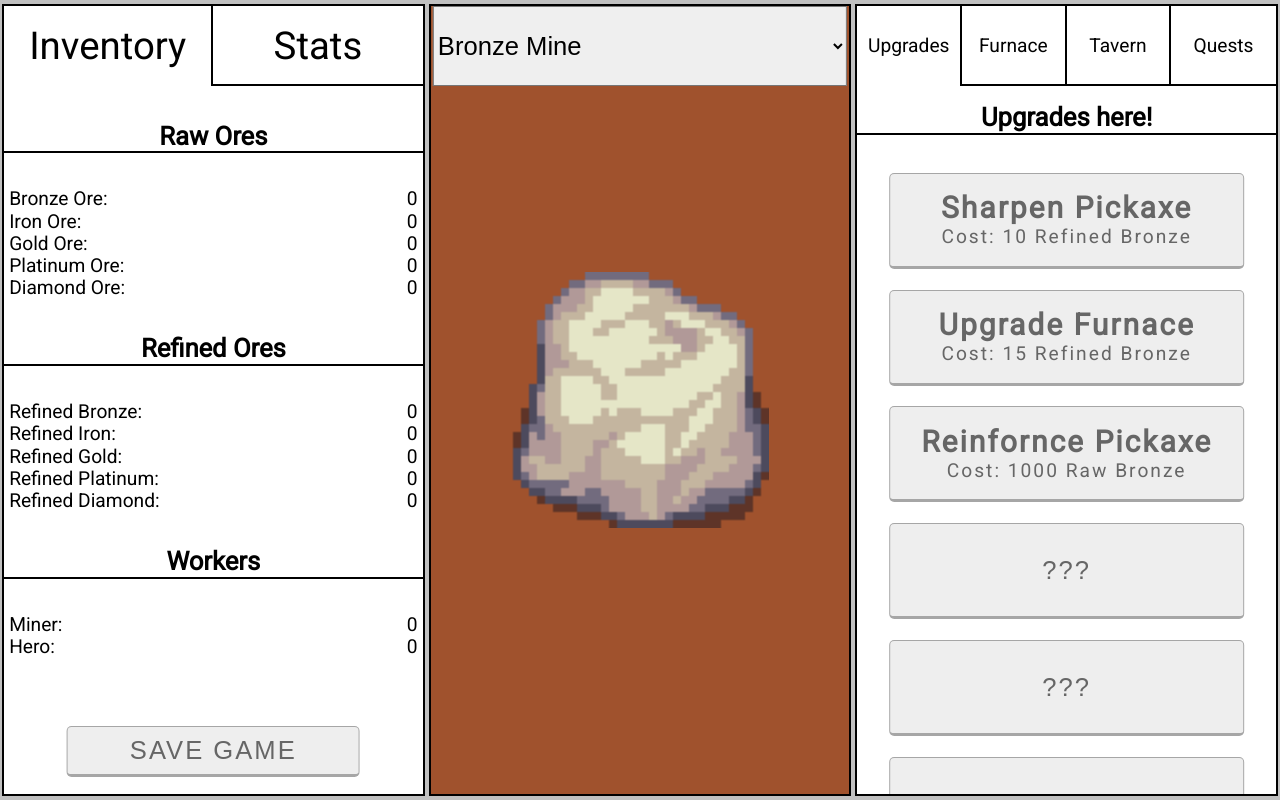
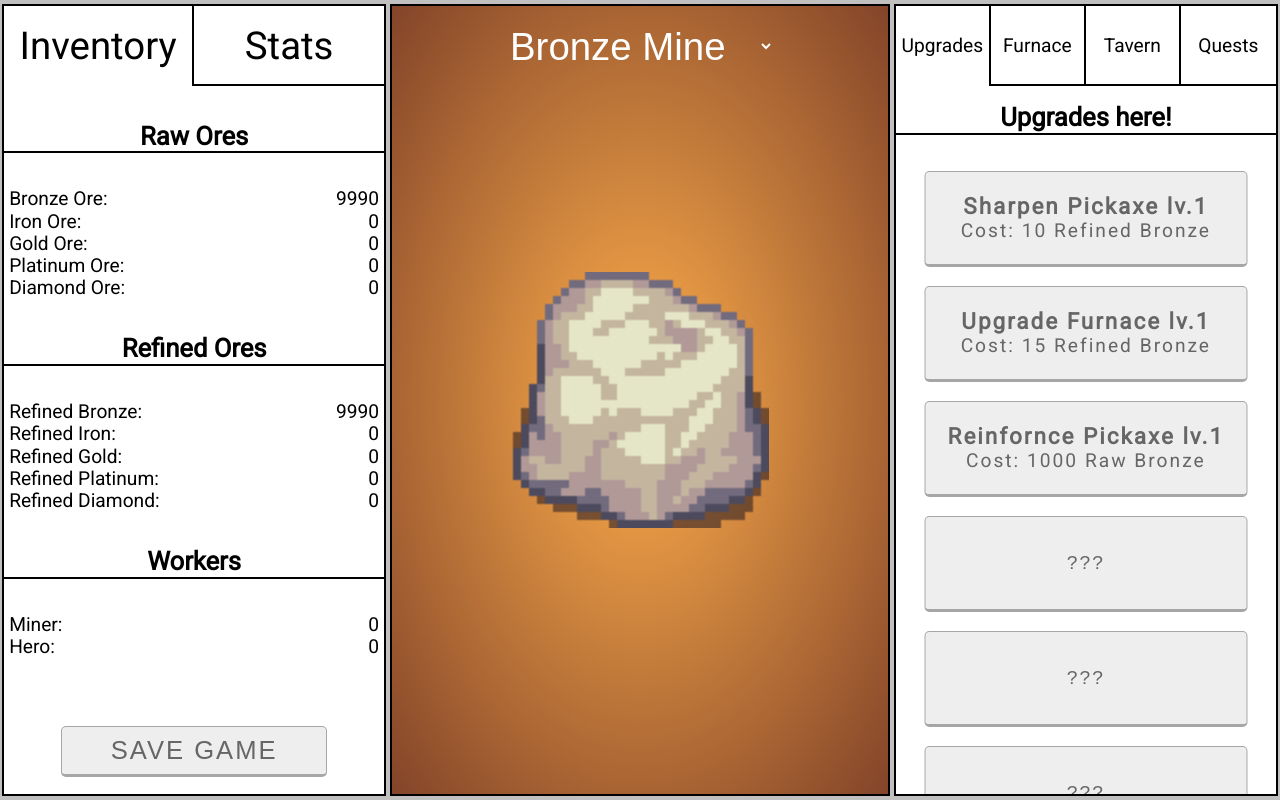
Before and after one commit to mkeigwin/More_Ore, a React app: page / in a window 1280 px wide. Built offline with nearby package versions, Linux system fonts and the light colour scheme; the HTML template or start-up script is replaced by a standard one.

Commit message:
doing some shit here n there

```diff
--- a/src/components/App/App.jsx
+++ b/src/components/App/App.jsx
@@ -24,12 +24,12 @@ class App extends Component {
     this.state = {
       orePerClick: 1,
 
-      bOre: 0,
+      bOre: 9990,
       iOre: 0,
       gOre: 0,
       pOre: 0,
       dOre: 0,
-      r_bOre: 0,
+      r_bOre: 9990,
       r_iOre: 0,
       r_gOre: 0,
       r_pOre: 0,
@@ -56,104 +56,109 @@ class App extends Component {
   saveGame() {
     console.log('saveGame firing')
     // Raw Ores
-    localStorage.setItem('bOre', this.state.bOre);
-    localStorage.setItem('iOre', this.state.iOre);
-    localStorage.setItem('gOre', this.state.gOre);
-    localStorage.setItem('pOre', this.state.pOre);
-    localStorage.setItem('dOre', this.state.dOre);
+    localStorage.setItem('orePerClick', this.state.orePerClick)
+    localStorage.setItem('bOre', this.state.bOre)
+    localStorage.setItem('iOre', this.state.iOre)
+    localStorage.setItem('gOre', this.state.gOre)
+    localStorage.setItem('pOre', this.state.pOre)
+    localStorage.setItem('dOre', this.state.dOre)
     // Refined Ores
-    localStorage.setItem('r_bOre', this.state.r_bOre);
-    localStorage.setItem('r_iOre', this.state.r_iOre);
-    localStorage.setItem('r_gOre', this.state.r_gOre);
-    localStorage.setItem('r_pOre', this.state.r_pOre);
-    localStorage.setItem('r_dOre', this.state.r_dOre);
+    localStorage.setItem('r_bOre', this.state.r_bOre)
+    localStorage.setItem('r_iOre', this.state.r_iOre)
+    localStorage.setItem('r_gOre', this.state.r_gOre)
+    localStorage.setItem('r_pOre', this.state.r_pOre)
+    localStorage.setItem('r_dOre', this.state.r_dOre)
     // Upgrade Stuff
-    localStorage.setItem('pickaxeLv', this.state.pickaxeLv);
-    localStorage.setItem('pickaxeUpgradePrice', this.state.pickaxeUpgradePrice);
-    localStorage.setItem('reinforcedPickaxeLv', this.state.reinforcedPickaxeLv);
-    localStorage.setItem('reinforcedPickaxeCost', this.state.reinforcedPickaxeCost);
-    localStorage.setItem('unlockMineLv', this.state.unlockMineLv);
-    localStorage.setItem('furnaceLv', this.state.furnaceLv);
-    localStorage.setItem('furnaceUpgradePrice', this.state.furnaceUpgradePrice);
-    localStorage.setItem('smeltTimer', this.state.smeltTimer);
-    localStorage.setItem('savedBefore', this.state.savedBefore);
+    localStorage.setItem('pickaxeLv', this.state.pickaxeLv)
+    localStorage.setItem('pickaxeUpgradePrice', this.state.pickaxeUpgradePrice)
+    localStorage.setItem('reinforcedPickaxeLv', this.state.reinforcedPickaxeLv)
+    localStorage.setItem('reinforcedPickaxeCost', this.state.reinforcedPickaxeCost)
+    localStorage.setItem('unlockMineLv', this.state.unlockMineLv)
+    localStorage.setItem('furnaceLv', this.state.furnaceLv)
+    localStorage.setItem('furnaceUpgradePrice', this.state.furnaceUpgradePrice)
+    localStorage.setItem('smeltTimer', this.state.smeltTimer)
+    localStorage.setItem('savedBefore', this.state.savedBefore)
   }
 
   componentDidMount() {
-    //Save game automatically
-    setInterval(() => {
-      console.log('saving game')
-      localStorage.setItem('bOre', this.state.bOre);
-      localStorage.setItem('iOre', this.state.iOre);
-      localStorage.setItem('gOre', this.state.gOre);
-      localStorage.setItem('pOre', this.state.pOre);
-      localStorage.setItem('dOre', this.state.dOre);
-      // Refined Ores
-      localStorage.setItem('r_bOre', this.state.r_bOre);
-      localStorage.setItem('r_iOre', this.state.r_iOre);
-      localStorage.setItem('r_gOre', this.state.r_gOre);
-      localStorage.setItem('r_pOre', this.state.r_pOre);
-      localStorage.setItem('r_dOre', this.state.r_dOre);
-      // Upgrade Stuff
-      localStorage.setItem('pickaxeLv', this.state.pickaxeLv);
-      localStorage.setItem('pickaxeUpgradePrice', this.state.pickaxeUpgradePrice);
-      localStorage.setItem('reinforcedPickaxeLv', this.state.reinforcedPickaxeLv);
-      localStorage.setItem('reinforcedPickaxeCost', this.state.reinforcedPickaxeCost);
-      localStorage.setItem('unlockMineLv', this.state.unlockMineLv);
-      localStorage.setItem('furnaceLv', this.state.furnaceLv);
-      localStorage.setItem('furnaceUpgradePrice', this.state.furnaceUpgradePrice);
-      localStorage.setItem('smeltTimer', this.state.smeltTimer);
-      localStorage.setItem('savedBefore', this.state.savedBefore);
-    }, 5000)
+    // Save game automatically
+    // setInterval(() => {
+    //   console.log('saving game')
+    //   localStorage.setItem('orePerClick', this.state.orePerClick)
+    //   localStorage.setItem('bOre', this.state.bOre)
+    //   localStorage.setItem('iOre', this.state.iOre)
+    //   localStorage.setItem('gOre', this.state.gOre)
+    //   localStorage.setItem('pOre', this.state.pOre)
+    //   localStorage.setItem('dOre', this.state.dOre)
+    //   // Refined Ores
+    //   localStorage.setItem('r_bOre', this.state.r_bOre)
+    //   localStorage.setItem('r_iOre', this.state.r_iOre)
+    //   localStorage.setItem('r_gOre', this.state.r_gOre)
+    //   localStorage.setItem('r_pOre', this.state.r_pOre)
+    //   localStorage.setItem('r_dOre', this.state.r_dOre)
+    //   // Upgrade Stuff
+    //   localStorage.setItem('pickaxeLv', this.state.pickaxeLv)
+    //   localStorage.setItem('pickaxeUpgradePrice', this.state.pickaxeUpgradePrice)
+    //   localStorage.setItem('reinforcedPickaxeLv', this.state.reinforcedPickaxeLv)
+    //   localStorage.setItem('reinforcedPickaxeCost', this.state.reinforcedPickaxeCost)
+    //   localStorage.setItem('unlockMineLv', this.state.unlockMineLv)
+    //   localStorage.setItem('furnaceLv', this.state.furnaceLv)
+    //   localStorage.setItem('furnaceUpgradePrice', this.state.furnaceUpgradePrice)
+    //   localStorage.setItem('smeltTimer', this.state.smeltTimer)
+    //   localStorage.setItem('savedBefore', this.state.savedBefore)
+    // }, 5000)
 
     console.log('loading game')
 
     if (localStorage.getItem('bOre') === null || NaN) {
-      localStorage.setItem('bOre', this.state.bOre);
-      localStorage.setItem('iOre', this.state.iOre);
-      localStorage.setItem('gOre', this.state.gOre);
-      localStorage.setItem('pOre', this.state.pOre);
-      localStorage.setItem('dOre', this.state.dOre);
+      localStorage.setItem('orePerClick', this.state.orePerClick)
+      localStorage.setItem('bOre', this.state.bOre)
+      localStorage.setItem('iOre', this.state.iOre)
+      localStorage.setItem('gOre', this.state.gOre)
+      localStorage.setItem('pOre', this.state.pOre)
+      localStorage.setItem('dOre', this.state.dOre)
       // Refined Ores
-      localStorage.setItem('r_bOre', this.state.r_bOre);
-      localStorage.setItem('r_iOre', this.state.r_iOre);
-      localStorage.setItem('r_gOre', this.state.r_gOre);
-      localStorage.setItem('r_pOre', this.state.r_pOre);
-      localStorage.setItem('r_dOre', this.state.r_dOre);
+      localStorage.setItem('r_bOre', this.state.r_bOre)
+      localStorage.setItem('r_iOre', this.state.r_iOre)
+      localStorage.setItem('r_gOre', this.state.r_gOre)
+      localStorage.setItem('r_pOre', this.state.r_pOre)
+      localStorage.setItem('r_dOre', this.state.r_dOre)
       // Upgrade Stuff
-      localStorage.setItem('pickaxeLv', this.state.pickaxeLv);
-      localStorage.setItem('pickaxeUpgradePrice', this.state.pickaxeUpgradePrice);
-      localStorage.setItem('reinforcedPickaxeLv', this.state.reinforcedPickaxeLv);
-      localStorage.setItem('reinforcedPickaxeCost', this.state.reinforcedPickaxeCost);
-      localStorage.setItem('unlockMineLv', this.state.unlockMineLv);
-      localStorage.setItem('furnaceLv', this.state.furnaceLv);
-      localStorage.setItem('furnaceUpgradePrice', this.state.furnaceUpgradePrice);
-      localStorage.setItem('smeltTimer', this.state.smeltTimer);
-      localStorage.setItem('savedBefore', this.state.savedBefore);
+      localStorage.setItem('pickaxeLv', this.state.pickaxeLv)
+      localStorage.setItem('pickaxeUpgradePrice', this.state.pickaxeUpgradePrice)
+      localStorage.setItem('reinforcedPickaxeLv', this.state.reinforcedPickaxeLv)
+      localStorage.setItem('reinforcedPickaxeCost', this.state.reinforcedPickaxeCost)
+      localStorage.setItem('unlockMineLv', this.state.unlockMineLv)
+      localStorage.setItem('furnaceLv', this.state.furnaceLv)
+      localStorage.setItem('furnaceUpgradePrice', this.state.furnaceUpgradePrice)
+      localStorage.setItem('smeltTimer', this.state.smeltTimer)
+      localStorage.setItem('savedBefore', this.state.savedBefore)
     } else {
       this.setState({
-        bOre: parseInt(localStorage.getItem('bOre')),
-        iOre: parseInt(localStorage.getItem('iOre')),
-        gOre: parseInt(localStorage.getItem('gOre')),
-        pOre: parseInt(localStorage.getItem('pOre')),
-        dOre: parseInt(localStorage.getItem('dOre')),
+        orePerClick: parseFloat(localStorage.getItem('orePerClick')),
 
-        r_bOre: parseInt(localStorage.getItem('r_bOre')),
-        r_iOre: parseInt(localStorage.getItem('r_iOre')),
-        r_gOre: parseInt(localStorage.getItem('r_gOre')),
-        r_pOre: parseInt(localStorage.getItem('r_pOre')),
-        r_dOre: parseInt(localStorage.getItem('r_dOre')),
+        bOre: parseFloat(localStorage.getItem('bOre')),
+        iOre: parseFloat(localStorage.getItem('iOre')),
+        gOre: parseFloat(localStorage.getItem('gOre')),
+        pOre: parseFloat(localStorage.getItem('pOre')),
+        dOre: parseFloat(localStorage.getItem('dOre')),
 
-        pickaxeLv: parseInt(localStorage.getItem('pickaxeLv')),
-        pickaxeUpgradePrice: parseInt(localStorage.getItem('pickaxeUpgradePrice')),
-        reinforcedPickaxeLv: parseInt(localStorage.getItem('reinforcedPickaxeLv')),
+        r_bOre: parseFloat(localStorage.getItem('r_bOre')),
+        r_iOre: parseFloat(localStorage.getItem('r_iOre')),
+        r_gOre: parseFloat(localStorage.getItem('r_gOre')),
+        r_pOre: parseFloat(localStorage.getItem('r_pOre')),
+        r_dOre: parseFloat(localStorage.getItem('r_dOre')),
+
+        pickaxeLv: parseFloat(localStorage.getItem('pickaxeLv')),
+        pickaxeUpgradePrice: parseFloat(localStorage.getItem('pickaxeUpgradePrice')),
+        reinforcedPickaxeLv: parseFloat(localStorage.getItem('reinforcedPickaxeLv')),
         reinforcedPickaxeCost: localStorage.getItem('reinforcedPickaxeCost'),
-        unlockMineLv: parseInt(localStorage.getItem('unlockMineLv')),
+        unlockMineLv: parseFloat(localStorage.getItem('unlockMineLv')),
 
-        furnaceLv: parseInt(localStorage.getItem('furnaceLv')),
-        furnaceUpgradePrice: parseInt(localStorage.getItem('furnaceUpgradePrice')),
+        furnaceLv: parseFloat(localStorage.getItem('furnaceLv')),
+        furnaceUpgradePrice: localStorage.getItem('furnaceUpgradePrice'),
 
-        smeltTimer: parseInt(localStorage.getItem('smeltTimer')),
+        smeltTimer: localStorage.getItem('smeltTimer'),
       })
     }
   }
@@ -422,10 +427,15 @@ class App extends Component {
         />
 
         <RightSection
+          pickaxeLv={this.state.pickaxeLv}
           upgradePickaxe={this.upgradePickaxe.bind(this)}
           pickaxeUpgradePrice={this.state.pickaxeUpgradePrice}
+          //
+          furnaceLv={this.state.furnaceLv}
           upgradeFurnace={this.upgradeFurnace.bind(this)}
           furnaceUpgradePrice={this.state.furnaceUpgradePrice}
+          //
+          reinforcedPickaxeLv={this.state.reinforcedPickaxeLv}
           reinforcePickaxe={this.reinforcePickaxe.bind(this)}
           reinforcedPickaxeCost={this.state.reinforcedPickaxeCost}
         />
--- a/src/components/App/LeftSection/LeftSection.css
+++ b/src/components/App/LeftSection/LeftSection.css
@@ -1,6 +1,6 @@
-section {
+section.left-section {
   position: relative;
-  width: 33%;
+  width: 30%;
   height: 99%;
   border: 2px solid black;
   background: white;
--- a/src/components/App/LeftSection/LeftSection.jsx
+++ b/src/components/App/LeftSection/LeftSection.jsx
@@ -67,7 +67,7 @@ class LeftSection extends React.Component {
             <h1>Stats</h1>
             <br />
             <p>Ores Per Click: <span>{this.props.orePerClick}</span></p>
-            <p>Smelt Speed: <span>{this.props.smeltTimer.toFixed(1)}s/ore</span></p>
+            <p>Smelt Speed: <span>{this.props.smeltTimer}s/ore</span></p>
             <br />
             <p>Bronze Ore Per Second: <span>0</span></p>
             <p>Iron Ore Per Second: <span>0</span></p>
--- a/src/components/App/MiddleSection/MiddleSection.css
+++ b/src/components/App/MiddleSection/MiddleSection.css
@@ -1,7 +1,19 @@
-.middle-section {
-  /*background-image: url("http://i.imgur.com/TaLoXAG.jpg?1");*/
+section.middle-section {
+  position: relative;
+  width: 39%;
+  height: 99%;
+  border: 2px solid black;
+  overflow: hidden;
   background: sienna;
   background-size: cover;
+
+  background: rgba(255,175,75,1);
+  background: -moz-radial-gradient(center, ellipse cover, rgba(255,175,75,1) 0%, rgba(131,68,41,1) 100%);
+  background: -webkit-gradient(radial, center center, 0px, center center, 100%, color-stop(0%, rgba(255,175,75,1)), color-stop(100%, rgba(131,68,41,1)));
+  background: -webkit-radial-gradient(center, ellipse cover, rgba(255,175,75,1) 0%, rgba(131,68,41,1) 100%);
+  background: -o-radial-gradient(center, ellipse cover, rgba(255,175,75,1) 0%, rgba(131,68,41,1) 100%);
+  background: -ms-radial-gradient(center, ellipse cover, rgba(255,175,75,1) 0%, rgba(131,68,41,1) 100%);
+  background: radial-gradient(ellipse at center, rgba(255,175,75,1) 0%, rgba(131,68,41,1) 100%);
 }
 
 .what-to-mine {
@@ -9,10 +21,12 @@
   left: 50%;
   transform: translateX(-50%);
   height: 10vh;
-  width: 99%;
   outline: none;
-  font-size: 2vw;
+  font-size: 3vw;
   border-radius: 0;
+  background-color: transparent;
+  color: white;
+  border: none;
 }
 
 .ore-image {
--- a/src/components/App/MiddleSection/MiddleSection.jsx
+++ b/src/components/App/MiddleSection/MiddleSection.jsx
@@ -27,12 +27,15 @@ class MiddleSection extends React.Component {
   changeBackground() {
     let whatToMine = document.querySelector('.what-to-mine').value
     let middleSection = document.querySelector('.middle-section')
+
+    let gradient1 = 'radial-gradient(ellipse at center, rgba(255,175,75,1) 0%, rgba(131,68,41,1) 100%)'
+    let gradient2 = 'radial-gradient(ellipse at center, #8e9eab , #eef2f3)'
+
     if (whatToMine === 'bOre') {
-      // middleSection.style.backgroundImage = 'url("http://i.imgur.com/TaLoXAG.jpg?1")'
-      middleSection.style.background = 'sienna'
+      middleSection.style.background = gradient1
     } else if (whatToMine === 'iOre') {
-      // middleSection.style.backgroundImage = 'url("http://www.ironminers.com/images/ironmines/ny-mine/ny-mine-19.jpg")'
-      middleSection.style.background = 'silver'
+      console.log('change')
+      middleSection.style.background = gradient2
     } else if (whatToMine === 'gOre') {
       middleSection.style.backgroundImage = 'url("http://static6.businessinsider.com/image/5643b7bd9dd7cc1a008c9289/chinese-scientists-found-a-literal-gold-mine-under-the-sea.jpg")'
     }
--- a/src/components/App/RightSection/RightSection.css
+++ b/src/components/App/RightSection/RightSection.css
@@ -1,3 +1,12 @@
+section.right-section {
+  position: relative;
+  width: 30%;
+  height: 99%;
+  border: 2px solid black;
+  background: white;
+  overflow: hidden;
+}
+
 .right-section-tabs {
   position: relative;
   width: 100%;
@@ -59,7 +68,7 @@
   left: 50%;
   transform: translateX(-50%);
   outline: none;
-  font-size: 2vw;
+  font-size: 1.5vw;
   cursor: pointer;
   text-align: center;
 
--- a/src/components/App/RightSection/RightSection.jsx
+++ b/src/components/App/RightSection/RightSection.jsx
@@ -97,7 +97,7 @@ class RightSection extends React.Component {
               onMouseOver={this.showPickaxeModal}
               onMouseOut={this.hidePickaxeModal}
               >
-              <h3>Sharpen Pickaxe</h3>
+              <h3>Sharpen Pickaxe lv.{this.props.pickaxeLv}</h3>
               <p>Cost: {this.props.pickaxeUpgradePrice} Refined Bronze</p>
             </button>
             <button
@@ -106,7 +106,7 @@ class RightSection extends React.Component {
               onMouseOver={this.showFurnaceUpgradeModal}
               onMouseOut={this.hideFurnaceUpgradeModal}
               >
-              <h3>Upgrade Furnace</h3>
+              <h3>Upgrade Furnace lv.{this.props.furnaceLv}</h3>
               <p>Cost: {this.props.furnaceUpgradePrice} Refined Bronze</p>
             </button>
             <button
@@ -115,7 +115,7 @@ class RightSection extends React.Component {
               onMouseOver={this.showReinforcePickaxeModal}
               onMouseOut={this.hideReinforcePickaxeModal}
               >
-              <h3>Reinfornce Pickaxe</h3>
+              <h3>Reinfornce Pickaxe lv.{this.props.reinforcedPickaxeLv}</h3>
               <p>Cost: 1000 Raw {this.props.reinforcedPickaxeCost}</p>
             </button>
             <button disabled>???</button>
--- a/src/components/Modals/UpgradeModals/ReinforcePickaxeModal.jsx
+++ b/src/components/Modals/UpgradeModals/ReinforcePickaxeModal.jsx
@@ -5,7 +5,7 @@ class reinforcePickaxeModal extends React.Component {
   render() {
     return(
       <div className="upgrade-modal reinforce-pickaxe-modal">
-        <h1>⚒Reinforced Pickaxe lv.{this.props.reinforcedPickaxeLevel}</h1>
+        <h1>⚒Reinforced Pickaxe lv.{this.props.reinforcedPickaxeLv}</h1>
         <h3>Gain the ability to mine iron!</h3>
         <h4>Forged from the finest of iron</h4>
         <p>Price: 1000 Raw {this.props.reinforcedPickaxeCost} Ore</p>
--- a/src/components/Modals/UpgradeModals/UpgradeModal.css
+++ b/src/components/Modals/UpgradeModals/UpgradeModal.css
@@ -5,8 +5,8 @@
   left: 50%;
   transform: translateX(-50%);
   bottom: 2%;
-  height: 18vw;
-  width: 70vw;
+  height: 13vw;
+  width: 60vw;
   background: antiquewhite;
   border: 2px solid black;
   z-index: 3;
@@ -15,23 +15,23 @@
 
 .upgrade-modal h1 {
   border-bottom: 2px solid black;
-  font-size: 3vw;
+  font-size: 2.5vw;
   margin: 0;
   padding: 0;
 }
 
 .upgrade-modal h3 {
-  font-size: 3.5vw;
+  font-size: 3vw;
 }
 
 .upgrade-modal h4 {
-  font-size: 2.5vw;
+  font-size: 2vw;
 }
 
 .upgrade-modal p {
   position: absolute;
   width: 100%;
   bottom: 0;
-  font-size: 2vw;
+  font-size: 1.5vw;
   border-top: 2px solid black;
 }
```
Also changed, not shown: 4 other files (tests, documents, lock files or other folders).
